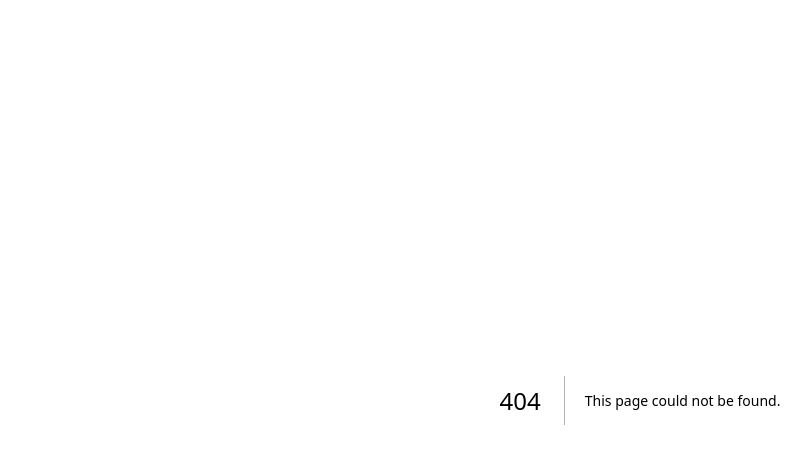
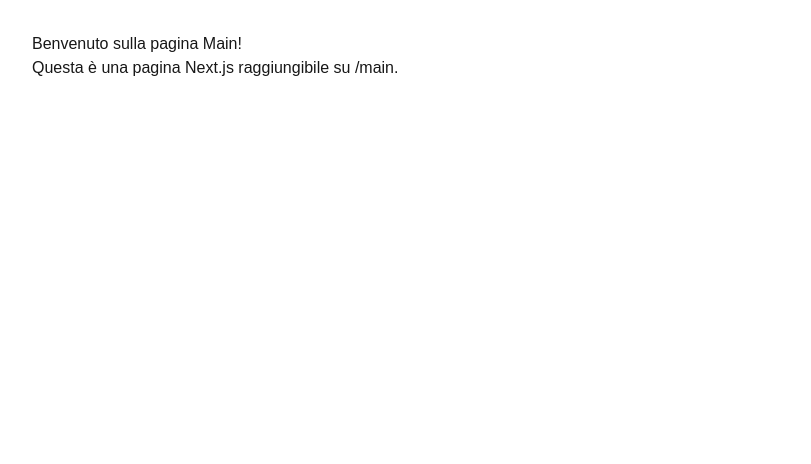
Before and after one commit to kolia202/Tesi, a Next.js app: page /main in a window 1280 px wide. Before the commit this address had no page. Shown: the top 464 px of the page, without its empty margins (0-811 px from the left). Built offline with nearby package versions, Linux system fonts and the light colour scheme.

Commit message:
first commit

```diff
--- /dev/null
+++ b/src/app/main/page.tsx
@@ -0,0 +1,8 @@
+export default function MainPage() {
+  return (
+    <main style={{ padding: '2rem' }}>
+      <h1>Benvenuto sulla pagina Main!</h1>
+      <p>Questa è una pagina Next.js raggiungibile su /main.</p>
+    </main>
+  );
+}
```
